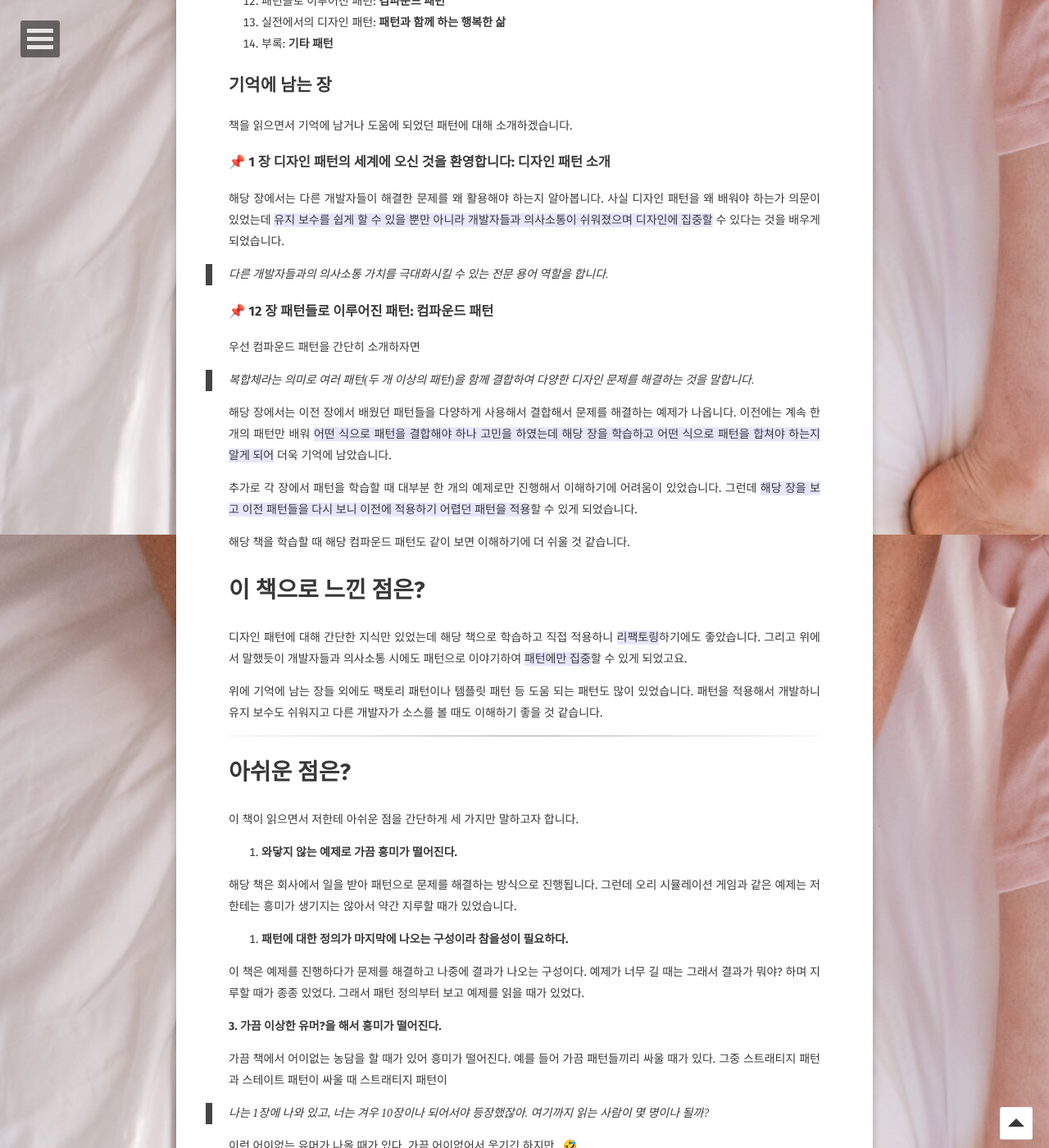
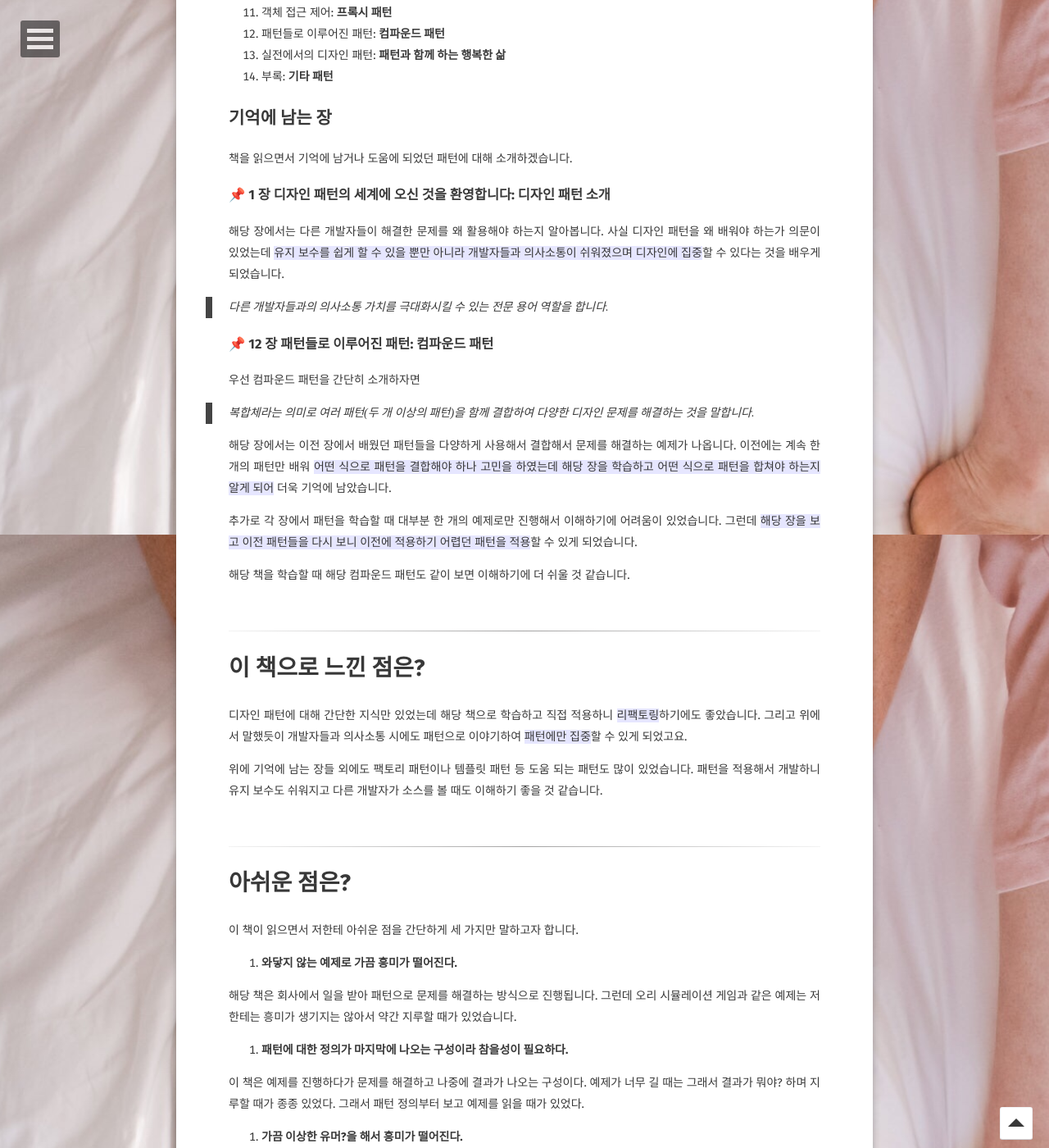
Before and after one commit to JUNGEEYOU/JUNGEEYOU.github.io, a Jekyll site: the page built from _posts/2020-04-12-pattern-review.md, in a window 1280 px wide and 1400 px high, scrolled down 1148 px. Shown: the whole window at 82% size. Built offline with Jekyll 4.4.1, drawn with Linux system fonts in a browser that asks for light colours; some web fonts are replaced; comment, search, counter and statistics services are not loaded.

Commit message:
디자인패턴 리뷰

```diff
--- a/_posts/2020-04-12-pattern-review.md
+++ b/_posts/2020-04-12-pattern-review.md
@@ -2,7 +2,7 @@
 layout: post
 title: "Head First design patterns 책 리뷰"
 date: 2020-04-12
-excerpt: "Head First design patterns 책 리뷰입니다."
+excerpt: "Head First design patterns 책 리뷰 입니다."
 tags: [Head First design patterns, 리뷰, design pattern]
 comments: true
 design_patterns: true
@@ -10,6 +10,8 @@
 image: /assets/img/design_pattern/review/design.png
 ---
 디자인 패턴 책으로 유명한 [Head First design patterns 책](http://www.yes24.com/Product/Goods/1778966)을 읽고 리뷰를 남기려고 합니다.  해당 책에 대해 간단히 소개하고 제가 읽고 느낀 부분을 말씀드리겠습니다.
+
+<br/>
 
 # Head First design patterns 소개
 
@@ -36,7 +38,7 @@
 
 ### 📌 1 장  디자인 패턴의 세계에 오신 것을 환영합니다: **디자인 패턴 소개**
 
-해당 장에서는 다른 개발자들이 해결한 문제를 왜 활용해야 하는지 알아봅니다.  사실 디자인 패턴을 왜 배워야 하는가 의문이 있었는데  <span style="background-color: #e6e6ff; font-clolr: #000000">유지 보수를 쉽게 할 수 있을 뿐만 아니라 개발자들과 의사소통이 쉬워졌으며 디자인에 집중할</span> 수 있다는 것을 배우게 되었습니다.
+해당 장에서는 다른 개발자들이 해결한 문제를 왜 활용해야 하는지 알아봅니다.  사실 디자인 패턴을 왜 배워야 하는가 의문이 있었는데  <span style="background-color: #e6e6ff; font-clolr: #000000">유지 보수를 쉽게 할 수 있을 뿐만 아니라 개발자들과 의사소통이 쉬워졌으며 디자인에 집중</span>할 수 있다는 것을 배우게 되었습니다.
 
 > 다른 개발자들과의 의사소통 가치를 극대화시킬 수 있는 전문 용어 역할을 합니다.
 
@@ -52,11 +54,18 @@
 
   해당 책을 학습할 때 해당 컴파운드 패턴도 같이 보면 이해하기에 더 쉬울 것 같습니다.
 
+<br/>
+
+---
+
 # 이 책으로 느낀 점은?
 
  디자인 패턴에 대해 간단한 지식만 있었는데 해당 책으로 학습하고 직접 적용하니 <span style="background-color: #e6e6ff; font-clolr: #000000">리팩토링</span>하기에도 좋았습니다. 그리고 위에서 말했듯이 개발자들과 의사소통 시에도 패턴으로 이야기하여 <span style="background-color: #e6e6ff; font-clolr: #000000">패턴에만 집중</span>할 수 있게 되었고요.
 
  위에 기억에 남는 장들 외에도 팩토리 패턴이나 템플릿 패턴 등 도움 되는 패턴도 많이 있었습니다. 패턴을 적용해서 개발하니 유지 보수도 쉬워지고 다른 개발자가 소스를 볼 때도 이해하기 좋을 것 같습니다.
+
+
+<br/>
 
 ---
 
@@ -72,13 +81,15 @@
 
 이 책은 예제를 진행하다가 문제를 해결하고 나중에 결과가 나오는 구성이다.  예제가 너무 길 때는 그래서 결과가 뭐야? 하며 지루할 때가 종종 있었다.  그래서 패턴 정의부터 보고 예제를 읽을 때가 있었다.
 
-**3. 가끔 이상한 유머?을 해서 흥미가 떨어진다.**
+3. **가끔 이상한 유머?을 해서 흥미가 떨어진다.**
 
  가끔 책에서 어이없는 농담을 할 때가 있어 흥미가 떨어진다. 예를 들어 가끔 패턴들끼리 싸울 때가 있다. 그중  스트래티지 패턴과 스테이트 패턴이 싸울 때 스트래티지 패턴이
 
 > 나는 1장에 나와 있고, 너는 겨우 10장이나 되어서야 등장했잖아. 여기까지 읽는 사람이 몇 명이나 될까?
 
 이런 어이없는 유머가 나올 때가 있다. 가끔 어이없어서 웃기긴 하지만...🤣
+
+<br/>
 
 ---
 
```
